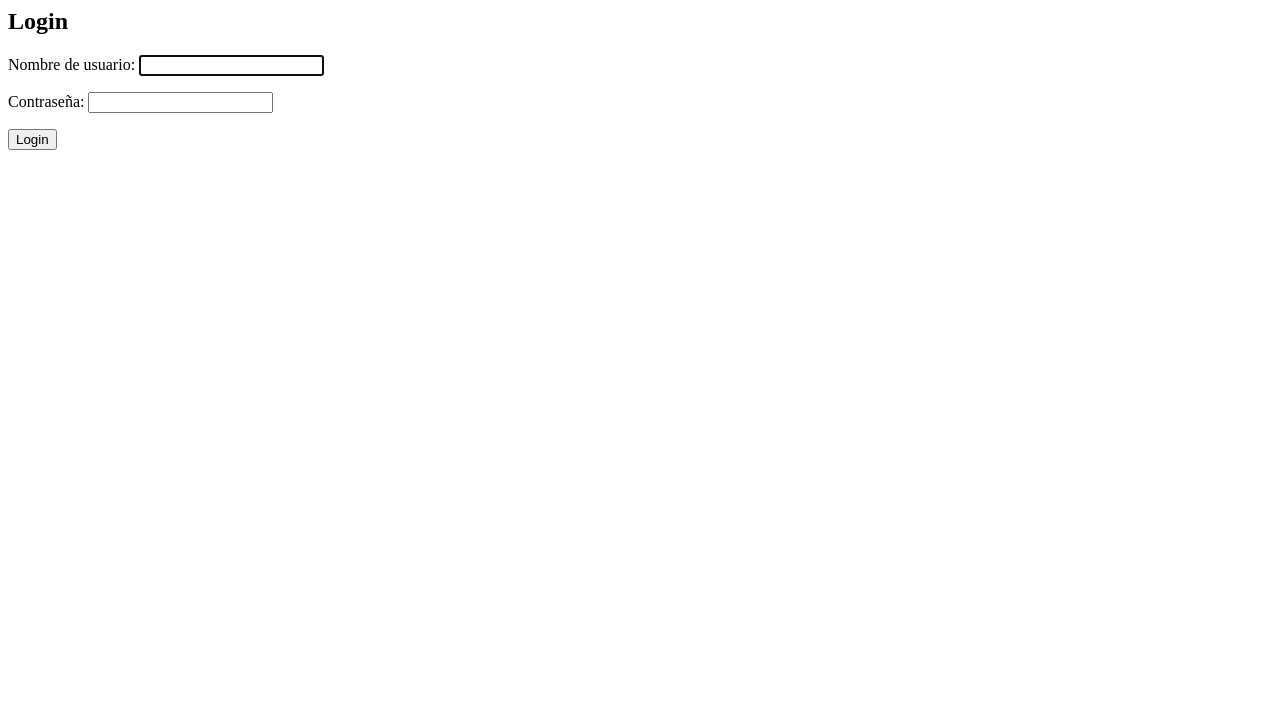
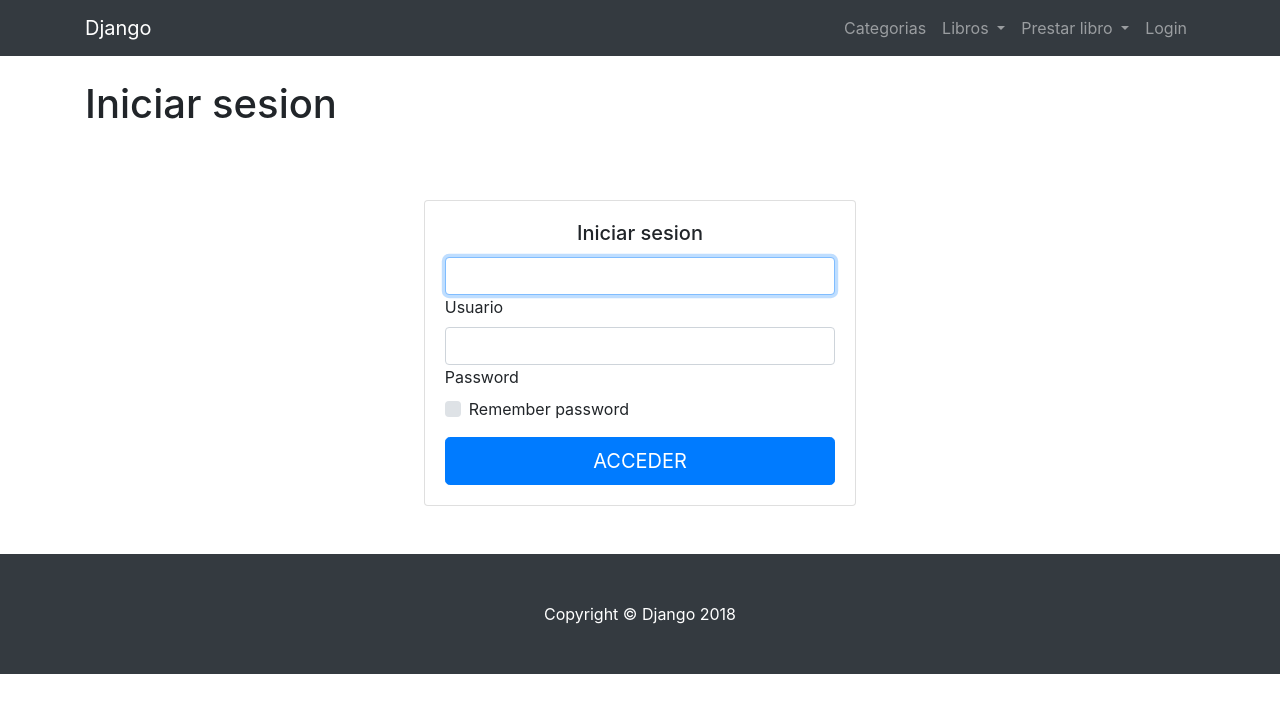
Before and after one commit to edxh92E/django_orlando, a Django app: page /accounts/login/ in a window 1280 px wide. Shown: the top 713 px of the page. Run offline with Django 3.2, Linux system fonts and the light colour scheme; some libraries are stand-ins or nearby versions.

Commit message:
Implementando login

```diff
--- a/biblioteca/aplicacion_biblioteca/templates/base/header.html
+++ b/biblioteca/aplicacion_biblioteca/templates/base/header.html
@@ -71,8 +71,14 @@
                         </div>
                     </li>
                     <li class="nav-item">
-                        <a class="nav-link" href="contact.html">Informacion</a>
+
+                    {% if user.is_authenticated %}
+                        <a class="nav-link" href="{% url 'logout' %}">{{user.username}}</a>
+                    {%else%}
+                        <a class="nav-link" href="{% url 'login' %}">Login</a>
+                    {%endif%}
                     </li>
+
                 </ul>
             </div>
         </div>
--- a/biblioteca/aplicacion_biblioteca/templates/libros/listado_libros.html
+++ b/biblioteca/aplicacion_biblioteca/templates/libros/listado_libros.html
@@ -4,9 +4,11 @@
 <div class="row mb-3">
         <div class="col-12">
                 <div class="float-right">
-                        <a href="{% url 'nuevo_libro' %}"" class="btn btn-success">
+                        {% if user.is_authenticated %}
+                        <a href="{% url 'nuevo_libro' %}" class="btn btn-success">
                                 Nuevo libro
                         </a>
+                        {% endif %}
                 </div>
         </div>
 </div>
@@ -30,8 +32,10 @@
                                                 class="btn btn-primary btn-sm">
                                                 Ver
                                         </a>
+                                        {% if user.is_authenticated %}
                                         <a href="{% url 'editar_libro' pk=libro.pk %}"
                                         class="btn btn-sm btn-secondary">Editar</a>
+                                        {%endif%}
                                 </td>
                         </tr>
                         {% endfor %}
--- a/biblioteca/aplicacion_biblioteca/templates/registration/login.html
+++ b/biblioteca/aplicacion_biblioteca/templates/registration/login.html
@@ -1,6 +1,40 @@
-<h2>Login</h2>
-<form method="post">
-  {% csrf_token %}
-  {{ form.as_p }}
-  <button type="submit">Login</button>
-</form>
+{% extends 'base/header.html' %}
+{% block content %}
+<h1 class="my-4">Iniciar sesion</h1>
+
+<div class="container">
+    <div class="row">
+      <div class="col-sm-9 col-md-7 col-lg-5 mx-auto">
+        <div class="card card-signin my-5">
+          <div class="card-body">
+            <h5 class="card-title text-center">Iniciar sesion</h5>
+            <form class="form-signin" method="post">
+              {% csrf_token %}
+              <div class="form-label-group">
+                <!-- <input type="email" id="inputEmail" class="form-control" placeholder="Email address" required autofocus> -->
+                <!-- {{ form.username }} -->
+                <input type="text" name="username" autofocus="" maxlength="254" required="" id="id_username" class="form-control">
+                <label for="inputEmail">Usuario</label>
+              </div>
+
+              <div class="form-label-group">
+                <!-- <input type="password" id="inputPassword" class="form-control" placeholder="Usuario" required> -->
+                <!-- {{ form.password }} -->
+                <input type="password" name="password" required="" id="id_password"
+                class="form-control">
+                <label for="inputPassword">Password</label>
+              </div>
+
+              <div class="custom-control custom-checkbox mb-3">
+                <input type="checkbox" class="custom-control-input" id="customCheck1">
+                <label class="custom-control-label" for="customCheck1">Remember password</label>
+              </div>
+              <button class="btn btn-lg btn-primary btn-block text-uppercase" type="submit">Acceder</button>
+            </form>
+          </div>
+        </div>
+      </div>
+    </div>
+  </div>
+
+  {%endblock%}
--- a/biblioteca/aplicacion_biblioteca/urls.py
+++ b/biblioteca/aplicacion_biblioteca/urls.py
@@ -7,5 +7,4 @@ urlpatterns = [
     path('detalle_libro/<int:pk>/', views.detalle_libro, name='detalle_libro'),
     path('nuevo_libro', views.nuevo_libro, name='nuevo_libro'),
     path('nuevo_libro/<int:pk>/editar/', views.editar_libro, name='editar_libro'),
-
 ]
--- a/biblioteca/biblioteca/settings.py
+++ b/biblioteca/biblioteca/settings.py
@@ -119,3 +119,6 @@ USE_TZ = True
 # https://docs.djangoproject.com/en/2.0/howto/static-files/
 
 STATIC_URL = '/static/'
+
+LOGIN_REDIRECT_URL = '/'
+LOGOUT_REDIRECT_URL = '/'
```
Also changed, not shown: biblioteca/aplicacion_biblioteca/templates/base/home.html (+6 -1 lines).
